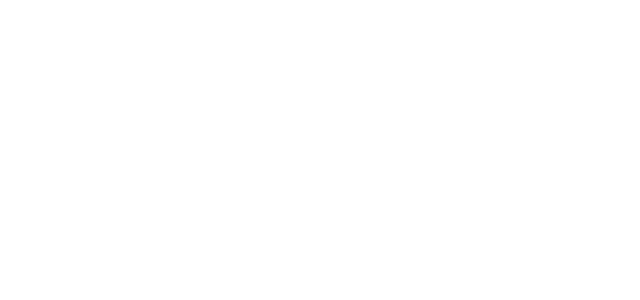
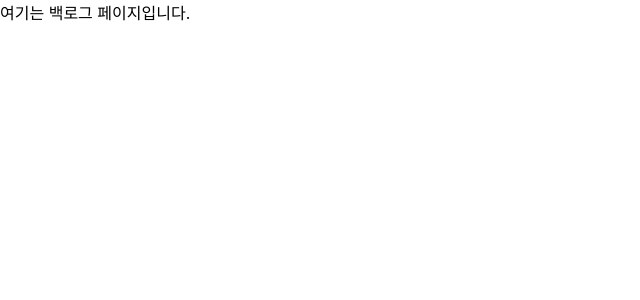
Before and after one commit to AgileHub-DQ/Frontend, a React (Create React App) app in the folder agile-hub/src/: page /backlog in a window 1280 px wide. Before the commit this address had no page. Shown: the top 300 px of the page, without its empty margins (0-640 px from the left). Built offline with nearby package versions, Linux system fonts and the light colour scheme; the HTML template or start-up script is replaced by a standard one.

Commit message:
feat:9 폴더 및 파일 생성

```diff
--- a/agile-hub/src/App.js
+++ b/agile-hub/src/App.js
@@ -1,7 +1,9 @@
+// App.js
 import { BrowserRouter as Router, Route, Routes } from "react-router-dom";
 import './App.css';
 import MainPage from './pages/MainPage.js'; // 메인 페이지 컴포넌트
 import LoginPage from './pages/LoginPage.js'; // 로그인 페이지 컴포넌트
+import BacklogPage from './pages/BacklogPage.js'; // 백로그 페이지 컴포넌트
 
 function App() {
   return (
@@ -10,6 +12,7 @@ function App() {
         <Routes>
           <Route path="/" element={<MainPage />} />
           <Route path="/login" element={<LoginPage />} />
+          <Route path="/backlog" element={<BacklogPage />} />
         </Routes>
       </Router>
     </div>
--- a/agile-hub/src/components/LoginPage/Slider.js
+++ b/agile-hub/src/components/LoginPage/Slider.js
@@ -1,3 +1,4 @@
+// Slider.js
 import React from 'react';
 import { Carousel } from 'react-responsive-carousel';
 import '../../css/LoginPage/Slider.css'; // 슬라이더 텍스트 css, 슬라이더 css보다 위에 import 해주어야 함
--- /dev/null
+++ b/agile-hub/src/pages/BacklogPage.js
@@ -0,0 +1,13 @@
+// BacklogPage.js
+import React from 'react';
+
+function BacklogPage() {
+
+  return (
+    <div>
+        여기는 백로그 페이지입니다.
+    </div>
+  );
+}
+
+export default BacklogPage;
```
Also changed, not shown: agile-hub/src/components/BacklogPage/backlogPage.txt (added).
